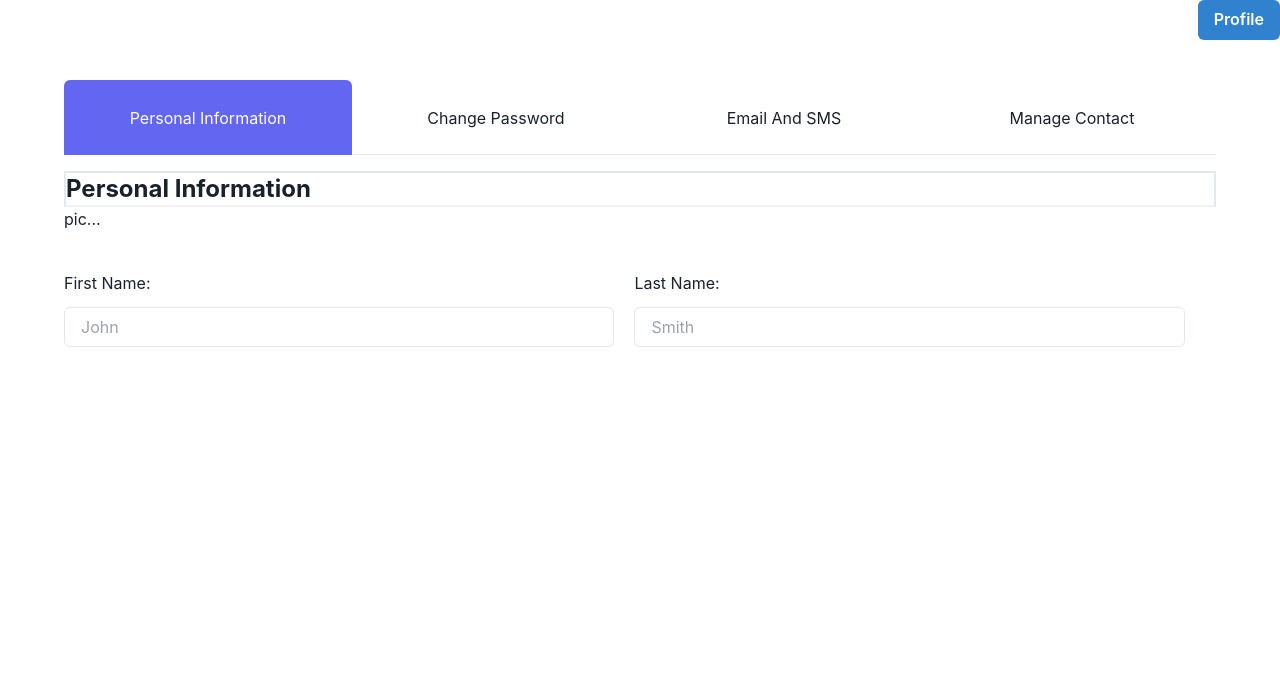
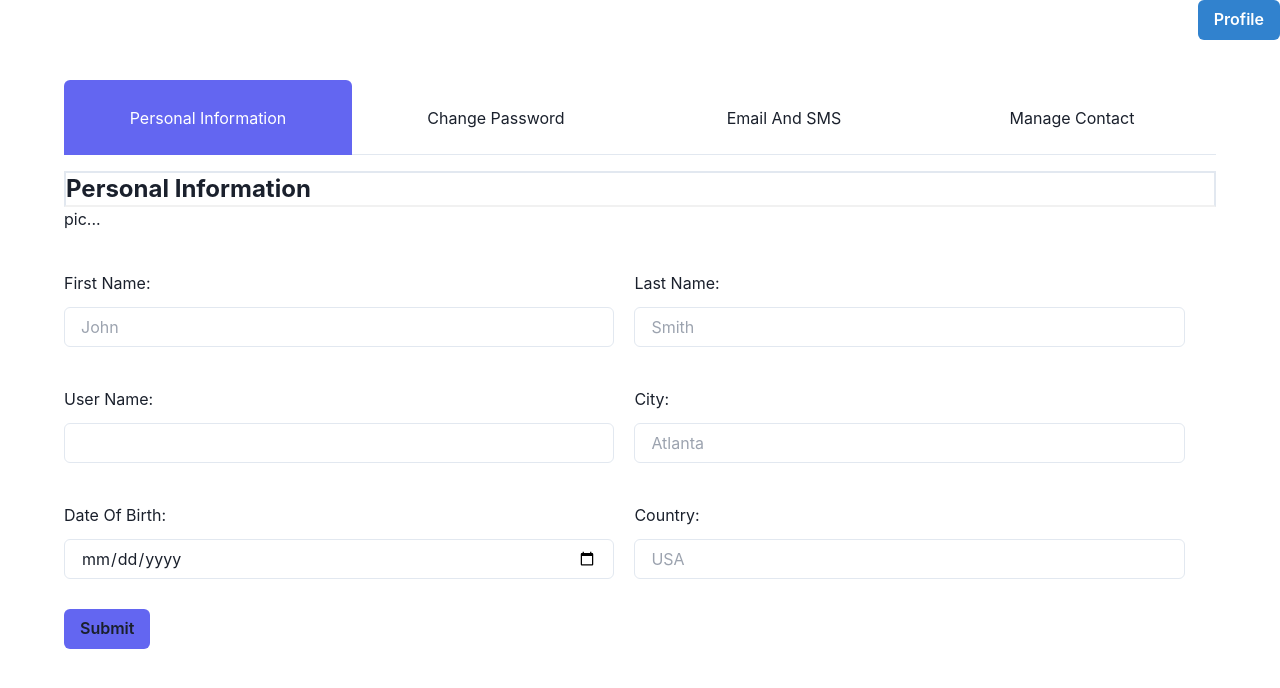
Before and after one commit to Zukashi/BookWormFront, a React (Create React App) app: page /edit/user/1 in a window 1280 px wide. Shown: the top 688 px of the page. Built offline with nearby package versions, Linux system fonts and the light colour scheme; no server answers.

Commit message:
Done styling personal information in edit profile component

```diff
--- a/src/components/Account/EditAccount.tsx
+++ b/src/components/Account/EditAccount.tsx
@@ -69,9 +69,30 @@ export const EditAccount = () => {
             <p>pic...</p>
             <p className="mt-10 mb-3 w-[43vw] inline-block mr-5">First Name:</p>
             <p className="mt-10 mb-3 inline-block">Last Name:</p>
-            <Input w='43vw' value={user.username} onChange={(e:any) => dispatch(userNameUpdate(e.target.value)) } className='inline-block mr-5' placeholder='John'></Input>
+            <Input w='43vw'  onChange={(e:any) => dispatch(userNameUpdate(e.target.value)) } className='inline-block mr-5' placeholder='John'></Input>
             <Input className='inline-block ' w='43vw' placeholder='Smith'></Input>
 
+            <p className="mt-10 mb-3 w-[43vw] inline-block mr-5">User Name:</p>
+            <p className="mt-10 mb-3 inline-block">City:</p>
+            <Input w='43vw' value={user.username} onChange={(e:any) => dispatch(userNameUpdate(e.target.value)) } className='inline-block mr-5'></Input>
+            <Input className='inline-block ' w='43vw' placeholder='Atlanta'></Input>
+
+            <p className="mt-10 mb-3 w-[43vw] inline-block mr-5">Date Of Birth:</p>
+            <p className="mt-10 mb-3 inline-block">Country:</p>
+       <Input  w='43vw' className='inline-block mr-5'
+            placeholder="Select Date and Time"
+            size="md"
+            type="date"
+          />
+            <Input className='inline-block ' w='43vw' placeholder='USA'></Input>
+          <Button type={"submit"} mt={"30px"} variant='solid' backgroundColor={'#6366f1'} _active={{
+            backgroundColor: '#6366f1',
+            color:'#fff',
+            transform: 'scale(0.98)',
+            borderColor: '#bec3c9',
+          }} _hover={{backgroundColor:'#6366f1', color:'#fff'}}>
+            Submit
+          </Button>
           </TabPanel>
           <TabPanel p={0}>
             <p>two!</p>
```
